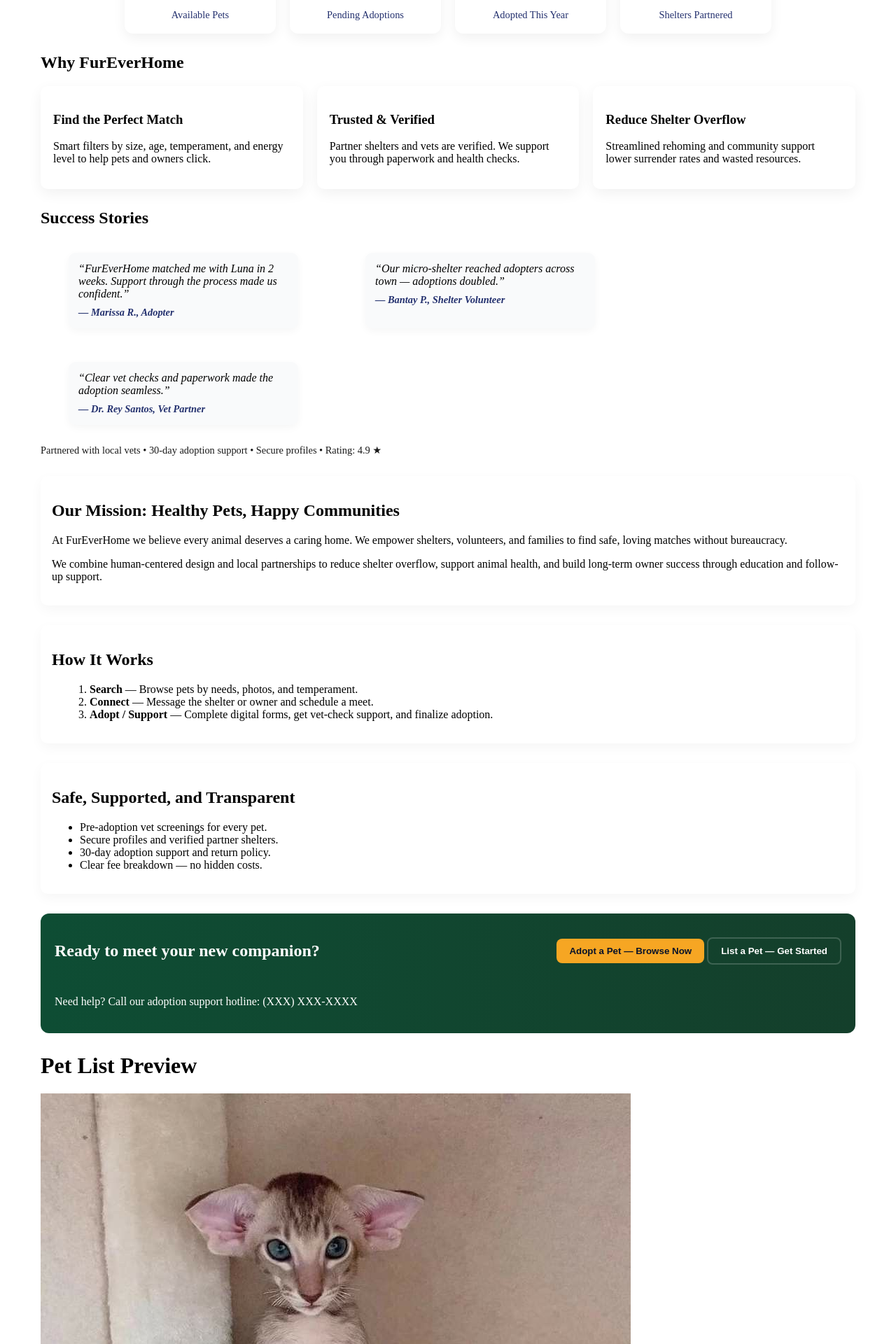
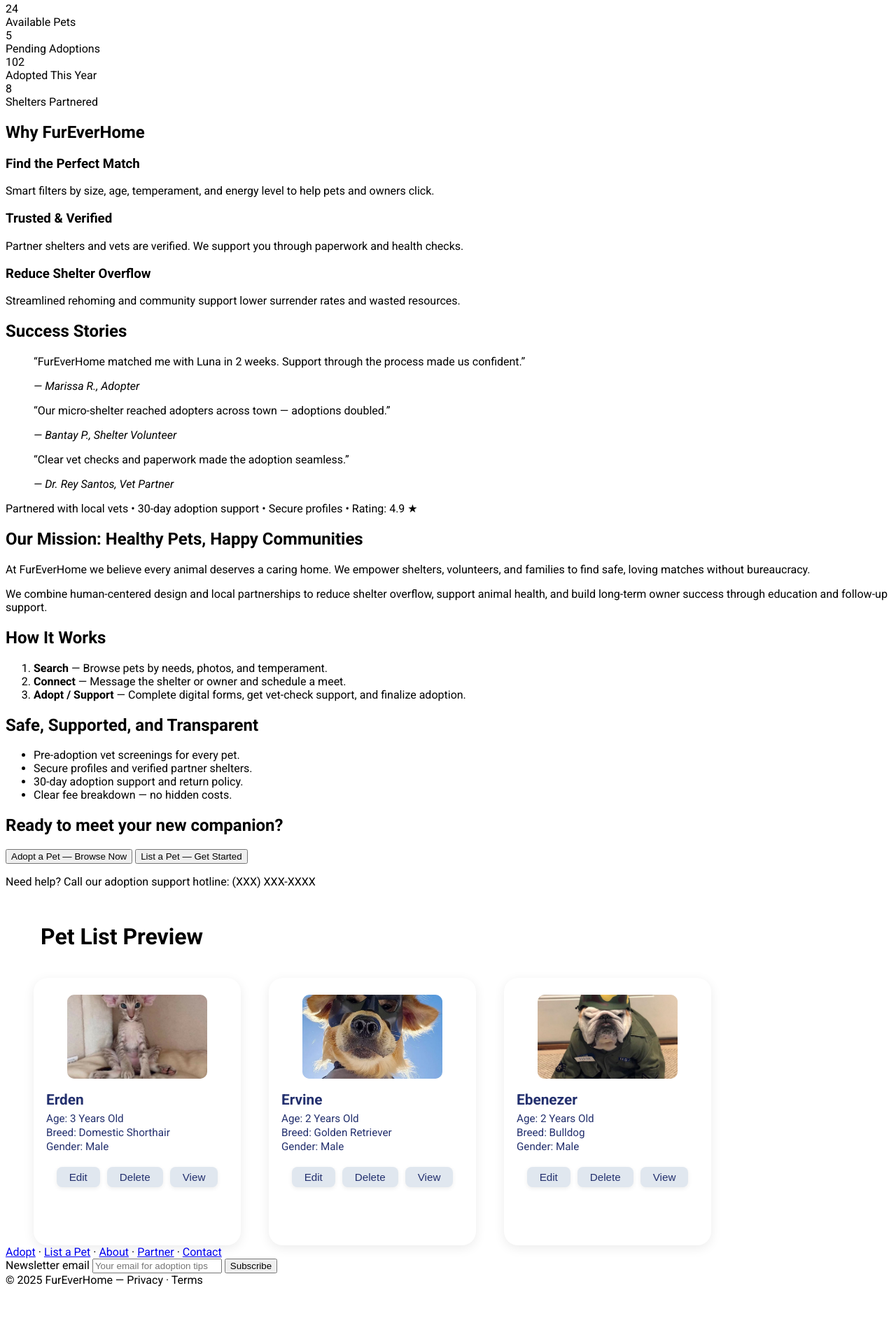
Before and after one commit to nashervinesiaton/Pet-Adoption-Management-System, a PHP site: page / in a window 1280 px wide. Shown: the part 604-2524 px from the top of the page at 70% size. After the commit the page ends 2442 px from the top, so only its background shows below. Run offline with PHP 8.4, Linux system fonts and the light colour scheme.

Commit message:
Re-edit
Just put again the original css code

```diff
--- a/style.css
+++ b/style.css
@@ -1,115 +1,276 @@
 @import url('https://fonts.googleapis.com/css2?family=Roboto:ital,wght@0,100..900;1,100..900&display=swap');
 
-/* ---- Additional / overriding styles for landing content ---- */
-
-.hero {
-  margin: 40px 50px;
-  background: linear-gradient(135deg, rgba(6,30,16,0.85), rgba(12,67,45,0.95));
-  color: #fff;
-  border-radius: 12px;
-  padding: 28px;
+/* Global Styles */
+body {
+  font-family: 'Roboto', sans-serif;
 }
 
-.hero-inner {
+.flow {
+  height: 65vh;
+}
+
+/* Header */
+.header {
+  height: 15vh;
+  background-color: rgb(25, 25, 107);
+  margin: 0;
+  display: flex;
+  align-items: center;
+  padding: 0 40px;
+  border-radius: 10px;
+}
+
+/* Logo */
+.logo {
+  font-size: 2rem;
+  font-weight: bold;
+  color: #1ec773;
+  letter-spacing: 1px;
+}
+
+.logo-ever {
+  color: #e53935;
+}
+
+.logo-home {
+  color: #f7e017;
+}
+
+/* Navigation Bar */
+.nav-bar {
+  list-style: none;
+  margin: 0;
+  padding: 0;
+  margin-left: auto;
   display: flex;
   gap: 32px;
   align-items: center;
-  justify-content: space-between;
-  flex-wrap: wrap;
 }
 
-.hero-copy {
-  flex: 1 1 480px;
-  min-width: 320px;
+.nav-bar a {
+  text-decoration: none;
+  color: white;
+  font-weight: 600;
+  font-size: 1.1rem;
+  cursor: pointer;
+  position: relative;
 }
 
-.hero-copy h1 {
-  font-size: 2rem;
-  margin: 0 0 10px 0;
-  line-height: 1.08;
+.nav-bar a:after {
+  content: '';
+  position: absolute;
+  width: 100%;
+  transform: scaleX(0);
+  height: 2px;
+  bottom: 0;
+  left: 0;
+  background-color: #cbced2;
+  transform-origin: bottom center;
+  transition: transform 0.25s ease-out;
 }
 
-.hero-sub { margin: 6px 0 14px; font-size: 1rem; opacity: 0.95; }
-
-.hero-ctas { display:flex; gap: 12px; align-items:center; margin-bottom:8px; }
-
-.btn {
-  border: none;
-  padding: 10px 18px;
-  border-radius: 8px;
-  font-weight: 700;
-  cursor: pointer;
+.nav-bar a:hover::after {
+  transform: scaleX(1);
 }
 
-.btn.primary { background: #f6a623; color: #07122a; }
-.btn.outline { background: transparent; color: #fff; border: 2px solid rgba(255,255,255,0.18); }
+/* Welcome Section */
+.welcome {
+  margin-top: 50px;
+  text-align: left;
+  margin-left: 50px;
+}
 
-.hero-small { font-size: 0.85rem; opacity: 0.9; margin-top:8px; }
+.welcome h1 {
+  font-size: 40px;
+  margin-bottom: 10px;
+}
 
-/* Hero visual */
-.hero-visual img { width: 360px; max-width: 40vw; border-radius: 12px; object-fit: cover; box-shadow: 0 8px 30px rgba(0,0,0,0.25); }
+.welcome p {
+  font-size: 15px;
+}
 
-/* STAT CARDS */
-.stats {
-  display:flex;
-  gap: 20px;
+/* Buttons */
+.Add {
+  background-color: #2ccf7e;
+  color: white;
+  border-radius: 8px;
+  height: 40px;
+  width: 100px;
+  padding: 0;
+  border: none;
+  font-size: 12px;
+  font-weight: bold;
+  margin-left: 50px;
+  cursor: pointer;
+  transition: 0.25s;
+}
+
+.Add:hover {
+  background-color: #28a66d;
+}
+
+.View {
+  background-color: white;
+  color: rgb(22, 33, 154);
+  border-radius: 8px;
+  height: 40px;
+  width: 100px;
+  padding: 0;
+  border: 2px solid rgb(22, 33, 154);
+  font-size: 12px;
+  font-weight: bold;
+  margin-left: 30px;
+  cursor: pointer;
+  transition: 0.25s;
+}
+
+.View:hover {
+  background-color: rgb(22, 33, 154);
+  color: white;
+}
+
+/* Containers */
+.containers {
+  display: flex;
+  justify-content: space-evenly;
+  align-items: center;
+  gap: 50px;
+  height: 120px;
+  width: 100%;
+  border-radius: 0;
+  margin-top: 30px;
+  text-align: center;
+  padding: 15px 0;
+}
+
+.container-1 {
+  background: #f7334b;
+  border: none;
+  border-radius: 20px;
+  width: 250px;
+  height: 150px;
+}
+
+.container-2 {
+  background: #ffe066;
+  border: none;
+  border-radius: 20px;
+  width: 250px;
+  height: 150px;
+}
+
+.container-3 {
+  background: #3ec97b;
+  border: none;
+  border-radius: 20px;
+  width: 250px;
+  height: 150px;
+}
+
+.container-4 {
+  background: #f26a2e;
+  border: none;
+  border-radius: 20px;
+  width: 250px;
+  height: 150px;
+}
+
+/* Preview Section */
+.preview {
+  margin-top: 50px;
+  text-align: left;
+  margin-left: 50px;
+}
+
+/* Pet List */
+.pet-list {
+  display: flex;
+  gap: 40px;
+  justify-content: flex-start;
+  margin: 40px 0 0 40px;
+}
+
+.pet-card {
+  background: #fff;
+  border-radius: 20px;
+  box-shadow: 0 4px 16px rgba(0,0,0,0.08);
+  width: 260px;
+  min-height: 340px;
+  display: flex;
+  flex-direction: column;
+  align-items: center;
+  padding: 24px 18px 18px 18px;
+}
+
+/* Pet Image */
+.pet-image {
+  width: 200px;
+  height: 120px;
+  background: #cbced2;
+  border-radius: 12px;
+  margin-bottom: 18px;
+}
+
+.pet-image img {
+  width: 100%;
+  height: 100%;
+  object-fit: cover;
+  border-radius: 10px;
+}
+
+/* Pet Info */
+.pet-info {
+  width: 100%;
+  text-align: left;
+  margin-bottom: 18px;
+}
+
+.pet-info h2 {
+  font-size: 1.3rem;
+  font-weight: bold;
+  margin: 0 0 6px 0;
+  color: #23306e;
+}
+
+.pet-info p {
+  font-size: 0.95rem;
+  color: #23306e;
+  margin: 0 0 2px 0;
+}
+
+/* Pet Actions */
+.pet-actions {
+  display: flex;
+  gap: 10px;
+  width: 100%;
   justify-content: center;
-  align-items: stretch;
-  margin: 20px 50px;
-  flex-wrap: wrap;
 }
-.stat-card {
-  background: #fff;
+
+.pet-actions button {
+  background: #f3f4f8;
   color: #23306e;
-  border-radius: 12px;
-  padding: 18px;
-  width: 180px;
-  text-align: center;
-  box-shadow: 0 6px 18px rgba(0,0,0,0.06);
+  border: none;
+  border-radius: 8px;
+  padding: 6px 18px;
+  font-size: 0.95rem;
+  font-weight: 500;
+  box-shadow: 0 2px 6px rgba(0,0,0,0.07);
+  cursor: pointer;
+  transition: background 0.2s;
 }
-.stat-number { font-size: 1.8rem; font-weight: 800; }
-.stat-label { font-size: 0.9rem; margin-top:6px; }
 
-/* BENEFITS */
-.benefits { margin: 28px 50px; }
-.benefit-grid { display:flex; gap: 20px; justify-content: space-between; flex-wrap:wrap; }
-.benefit { background: #fff; padding: 18px; border-radius: 10px; box-shadow: 0 6px 20px rgba(0,0,0,0.06); flex: 1 1 260px; min-width: 220px; }
+.pet-actions .edit-btn {
+  background: #e0e7ef;
+}
 
-/* TESTIMONIALS */
-.testimonials { margin: 28px 50px; }
-.testimonial-cards { display:flex; gap: 16px; flex-wrap:wrap; }
-.testimonial { background: #f9fafb; padding: 14px; border-radius: 10px; width: 300px; box-shadow: 0 4px 12px rgba(0,0,0,0.04); }
-.testimonial p { margin: 0 0 8px; font-style: italic; }
-.testimonial cite { font-weight: 700; font-size: 0.9rem; color: #23306e; }
-.trust-bar { margin-top: 12px; font-size: 0.9rem; opacity: 0.9; }
+.pet-actions .delete-btn {
+  background: #e0e7ef;
+}
 
-/* MISSION / HOW / GUARANTEE */
-.mission, .how, .guarantee { margin: 28px 50px; background: #fff; padding: 16px; border-radius: 10px; box-shadow: 0 6px 18px rgba(0,0,0,0.04); }
-.how-steps { margin-left: 14px; }
+.pet-actions .view-btn {
+  background: #e0e7ef;
+}
 
-/* CTA banner */
-.cta-banner { margin: 28px 50px; background: linear-gradient(90deg,#0e4d34,#143f2b); color: #fff; padding: 20px; border-radius: 12px; text-align: center; }
-.cta-inner { display:flex; gap:14px; align-items:center; justify-content: space-between; flex-wrap:wrap; }
-
-/* Footer */
-.site-footer { margin-top: 40px; background: #07122a; color: #fff; padding: 18px 50px; border-radius: 8px; }
-.footer-inner { display:flex; gap: 20px; align-items:center; justify-content: space-between; flex-wrap:wrap; }
-.footer-links a { color: #fff; text-decoration:none; margin-right:8px; }
-.newsletter input { padding: 8px; border-radius: 8px; border: none; margin-right: 8px; }
-
-/* small helpers */
-.sr-only { position:absolute !important; width:1px; height:1px; padding:0; margin:-1px; overflow:hidden; clip:rect(0,0,0,0); border:0; }
-.preview { margin-top: 24px; margin-left: 50px; }
-
-/* Ensure existing .pet-list alignment remains and doesn't overlap new sections */
-.pet-list { margin: 10px 50px 40px 50px; }
-
-/* Responsiveness */
-@media (max-width: 900px) {
-  .hero-inner { flex-direction: column-reverse; }
-  .hero-visual img { max-width: 90%; }
-  .stats { justify-content: space-around; }
-  .benefit-grid { flex-direction: column; }
-  .testimonial-cards { flex-direction: column; }
-  .cta-inner { flex-direction: column; gap: 10px; }
+.pet-actions button:hover {
+  background: #cbced2;
 }
```
